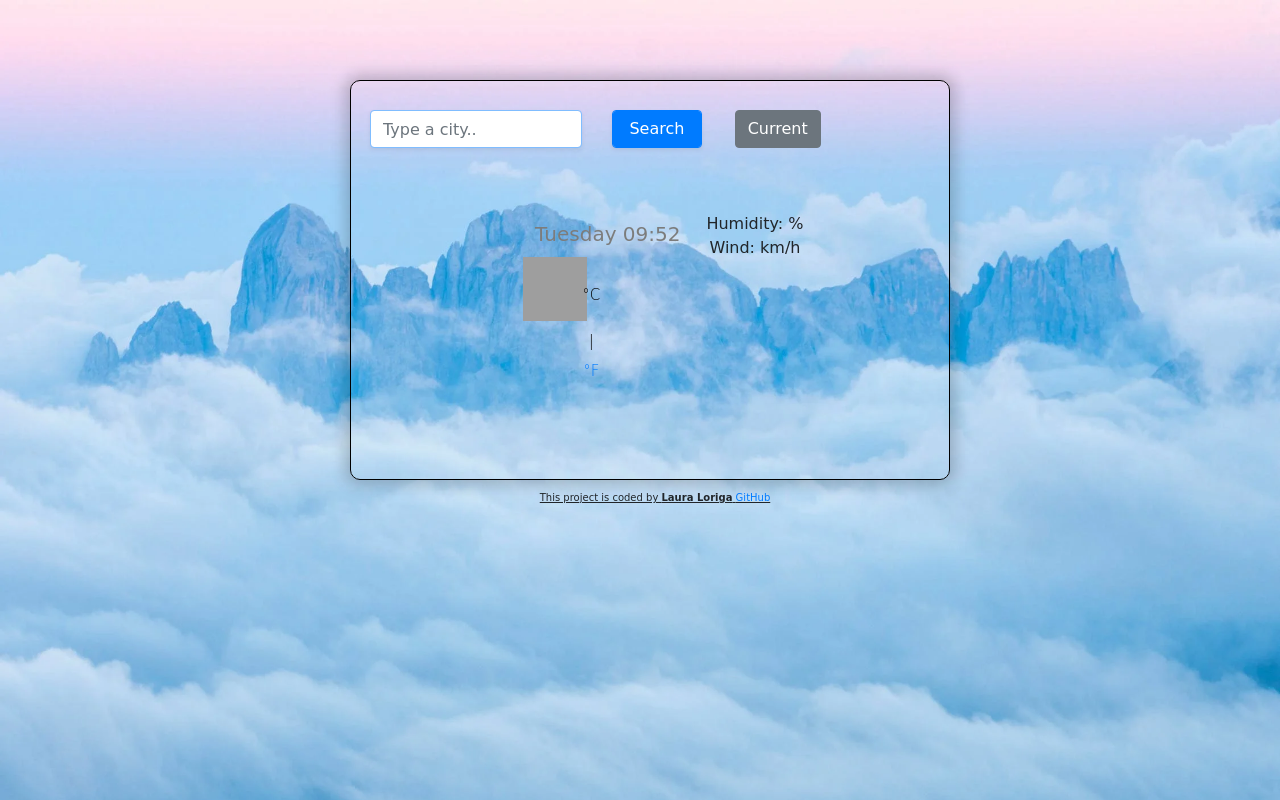
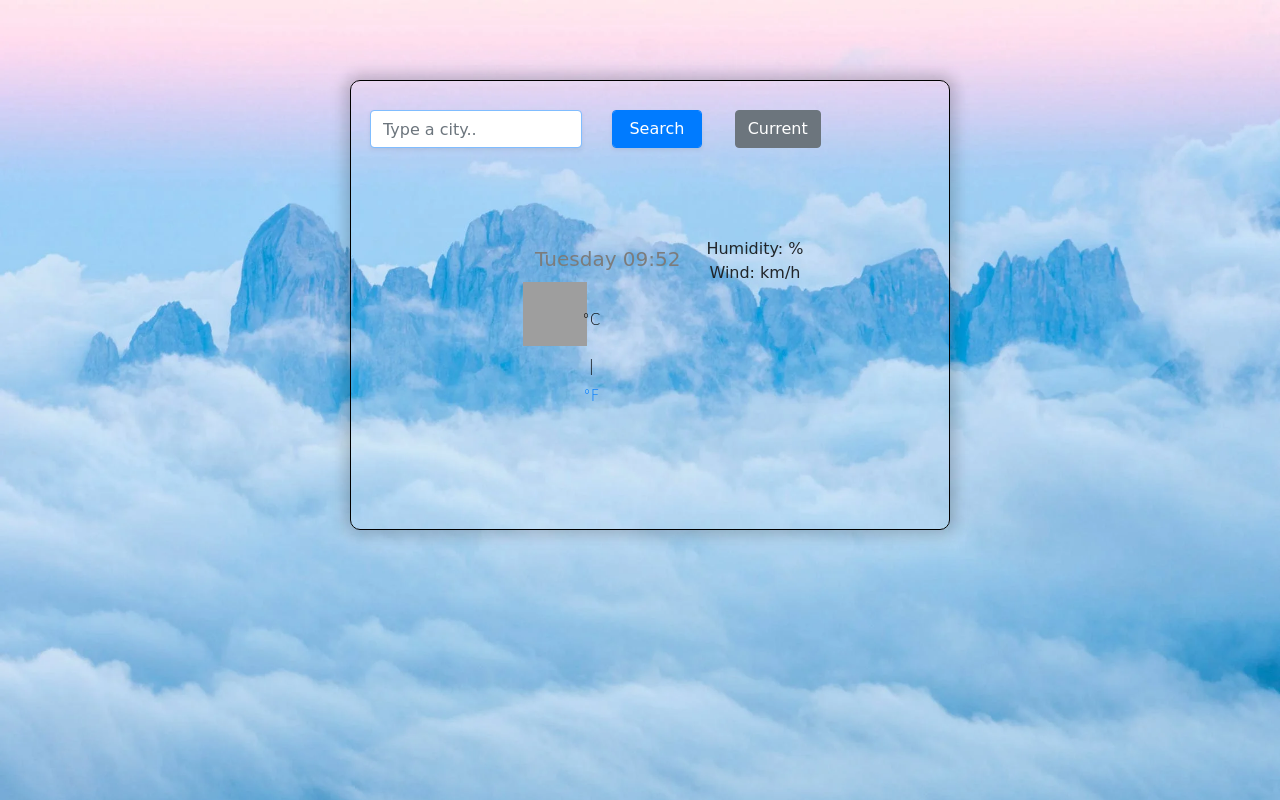
Before and after one commit to Jolie92/Weather-app, a website built with Parcel: page index.html in a window 1280 px wide. Built offline with nearby package versions, Linux system fonts and the light colour scheme; no server answers; grey boxes are pictures that could not be loaded.

Commit message:
change styles

```diff
--- a/index.html
+++ b/index.html
@@ -73,12 +73,7 @@
 
 
           </br>
-          <p class="footer">
-            This project is coded by <strong>Laura Loriga</strong>
 
-            <a class="githubLink" href="https://github.com/Jolie92/Weather-app" target="_blank">GitHub </a>
-
-          </p>
           <script src="src/index.js"></script>
 
   </body>
--- a/src/styles.css
+++ b/src/styles.css
@@ -39,7 +39,7 @@ form {
   align-items: center;
   /* Center the content vertically */
   width: 600px;
-  height: 400px;
+  height: 450px;
   border: 1px solid black;
   border-radius: 10px;
   margin: 80px 350px;
@@ -83,17 +83,7 @@ ul {
   list-style: none;
 }
 
-.footer {
-  position: fixed;
-  bottom: 0;
-  width: 100%;
-  text-align: center;
-  padding: 10px 0;
-  font-size: 10px;
-  top: 480px;
-  left: 15px;
-  text-decoration: underline;
-}
+
 
 .temperature {
   position: relative;
@@ -122,7 +112,7 @@ li:first-letter {
   position: relative;
   font-size: 18px;
   left: 30px;
-  top: 10px;
+  top:16px;
 }
 
 .weather-forecast-temperature-min {
```
